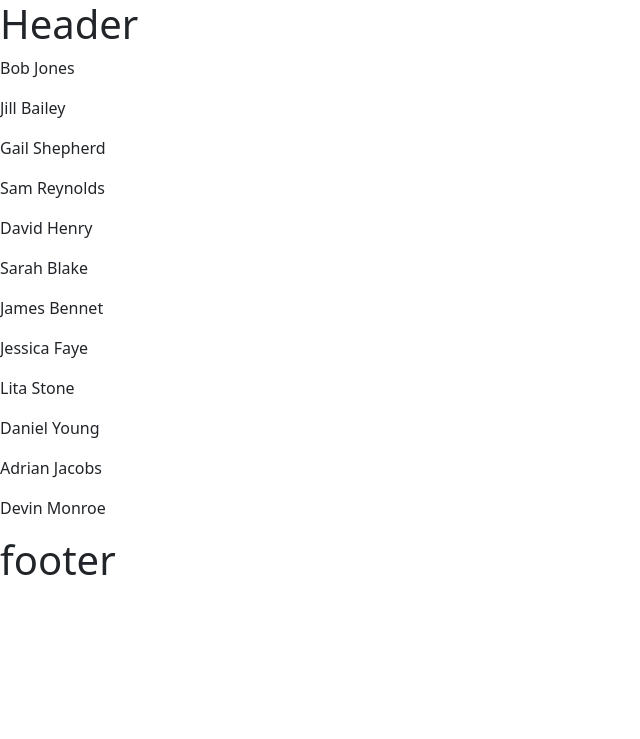
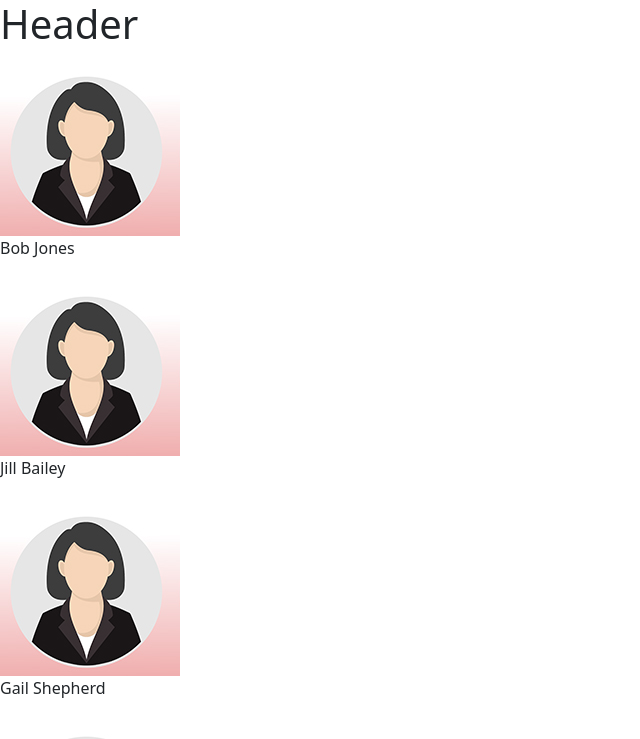
Before and after one commit to Scott-Zeta/Team-Member-Allocation, a React (Vite) app: page / in a window 1280 px wide. Shown: the top 739 px of the page, without its empty margins (0-640 px from the left). Built offline with nearby package versions, Linux system fonts and the light colour scheme.

Commit message:
upload the image and render the img element

```diff
--- a/src/Employee.jsx
+++ b/src/Employee.jsx
@@ -1,6 +1,6 @@
 import { useState } from 'react'
-import female from './image/femaleProfile.jpg'
-import male from './image/maleProfile.jpg'
+import femaleProfile from './image/femaleProfile.jpg'
+import maleProfile from './image/maleProfile.jpg'
 
 const employee = () => {
   const [employees, setEmployees] = useState([{
@@ -90,7 +90,11 @@ const employee = () => {
 
   return (
     <main>
-      {employees.map(e => <p key={e.id}>{e.fullName}</p>)}
+      {employees.map(e => (
+        <div key={e.id}>
+          <img src={femaleProfile} />
+          <p>{e.fullName}</p>
+        </div>))}
     </main>
   )
 }
```
